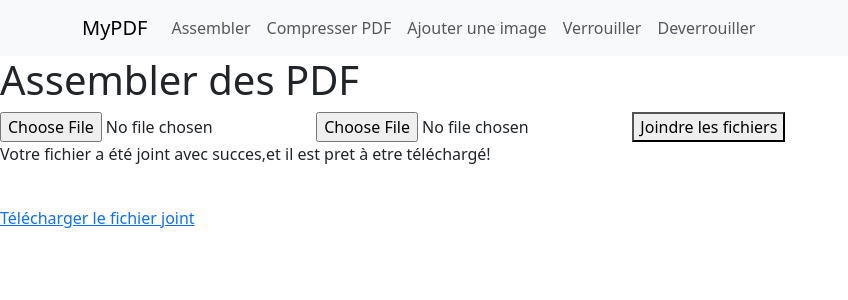
After one commit to 24eme/TurboPDF, a Django app: page /appendPdf/ in a window 1280 px wide. The commit adds this page. Shown: the top 300 px of the page, without its empty margins (0-848 px from the left). Run offline with Django 3.2, Linux system fonts and the light colour scheme; some libraries are stand-ins or nearby versions.

Commit message:
add append feature

```diff
--- /dev/null
+++ b/pdfEditor/pdfEditor/templates/appendPdf.html
@@ -0,0 +1,56 @@
+{% load static %}
+<!DOCTYPE html>
+<html>
+<head>
+    <title>Assembler des PDF</title>
+    <link rel="stylesheet" href="{%static 'css/bootstrap.min.css' %}">
+</head>
+<body>
+<div id="app">
+    <nav class="navbar navbar-expand-lg navbar-light bg-light">
+        <div class="container">
+            <a class="navbar-brand" href="/">MyPDF</a>
+            <div class="collapse navbar-collapse" id="navbarNav">
+                <ul class="navbar-nav">
+                    <li class="nav-item">
+                        <a class="nav-link" href="/appendPdf">Assembler</a>
+                    </li>
+                    <li class="nav-item">
+                        <a class="nav-link" href="/compressPdf/">Compresser PDF</a>
+                    </li>
+                    <li class="nav-item">
+                        <a class="nav-link" href="/addImage/">Ajouter une image</a>
+
+                    </li>
+                    <li>
+                        <a class="nav-link" href="/lockPdf/">Verrouiller</a>
+                    </li>
+                    <li>
+                        <a class="nav-link" href="/unlockPdf/">
+                            Deverrouiller
+                        </a>
+                    </li>
+                </ul>
+            </div>
+        </div>
+    </nav>
+    <h1>Assembler des PDF</h1>
+
+    <form enctype="multipart/form-data" id="upload-compare-pdf" method="post">
+        {% csrf_token %}
+        <input type="file" name="pdf-upload1" accept=".pdf">
+        <input type="file" name="pdf-upload2" accept=".pdf">
+        <button type="submit">Joindre les fichiers</button>
+    </form>
+    <p>Votre fichier a été joint avec succes,et il est pret à etre téléchargé!</p> <br/>
+    <div>
+        <a href="{% url 'download_append_file' %}">Télécharger le fichier joint</a>
+    </div>
+</div>
+
+<script>
+
+
+</script>
+</body>
+</html>
--- a/pdfEditor/pdfEditor/templates/homePagePdf.html
+++ b/pdfEditor/pdfEditor/templates/homePagePdf.html
@@ -16,7 +16,7 @@
                 <div class="collapse navbar-collapse" id="navbarNav">
                     <ul class="navbar-nav">
                         <li class="nav-item">
-                            <a class="nav-link" href="#">Comparer PDFs</a>
+                            <a class="nav-link" href="/appendPdf">Joindre PDF</a>
                         </li>
                         <li class="nav-item">
                             <a class="nav-link" href="/compressPdf/">Compresser PDF</a>
@@ -43,8 +43,7 @@
             <p>Utilisez les fonctionnalités ci-dessous pour manipuler vos fichiers PDF :</p>
             <ul>
                 <li>
-                    <a href="#">Comparer PDF</a> - Comparez deux fichiers PDF pour trouver les
-                    différences.
+                    <a href="appendPdf/">Joindre PDF</a> - Pour ajouter des fichiers PDF a la suite des autres.
                 </li>
                 <li>
                     <a href="compressPdf/">Compresser PDF</a> - Réduisez la taille de vos fichiers PDF en les
--- a/pdfEditor/pdfEditor/urls.py
+++ b/pdfEditor/pdfEditor/urls.py
@@ -1,12 +1,14 @@
 
 from django.contrib import admin
 from django.urls import path
-from pdfEditorApp.views import download_compressed, compressPdf, displayPdf, lockPdf, unlockPdf, addImage
-from pdfEditorApp.views import download_locked_file, download_unlocked_file, homePagePdf
+from pdfEditorApp.views import download_compressed, compressPdf, displayPdf, lockPdf, unlockPdf, addImage, appendPdf
+from pdfEditorApp.views import download_locked_file, download_unlocked_file, homePagePdf, download_append_file
 
 urlpatterns = [
     path('', homePagePdf, name='homePagePdf'),
     path('compressPdf/', compressPdf, name='compressPdf'),
+    path('appendPdf/', appendPdf, name='appendPdf'),
+    path('download_append_file', download_append_file, name='download_append_file'),
     path('admin/', admin.site.urls),
     path('download-compressed/', download_compressed, name='download_compressed'),
 
--- a/pdfEditor/pdfEditorApp/compressPdf.py
+++ b/pdfEditor/pdfEditorApp/compressPdf.py
@@ -4,7 +4,6 @@ from PIL import Image
 import os
 
 def compressPdfFunction(file):
-
     reader = PdfReader(file)
     writer = PdfWriter()
 
--- a/pdfEditor/pdfEditorApp/views.py
+++ b/pdfEditor/pdfEditorApp/views.py
@@ -1,5 +1,5 @@
 from PyPDF2 import PdfReader, PdfWriter
-from django.shortcuts import render
+#from django.shortcuts import render
 from django.http import HttpResponse, FileResponse, Http404
 from django.shortcuts import render
 from pdfEditorApp.listing.forms import inputForm
@@ -7,10 +7,13 @@ from pdfEditorApp.compressPdf import compressPdfFunction
 from pdfEditorApp.compressPdf import highCompressionPdfFunction
 from pdfEditorApp.lockPdf import lock_pdf_file, save_input_file
 from pdfEditorApp.unlockPdf import unlock_pdf_file
+from pdfEditorApp.appendPdf import append_pdf_file
 import os
 
 
 # Create your views here.
+
+
 def compressPdf(request):
     compressedFileSize = None
     form = inputForm()
@@ -30,13 +33,38 @@ def compressPdf(request):
 def homePagePdf(request):
     return render(request, 'homePagePdf.html')
 
+
 def addImage(request):
-
     return render(request, 'addImage.html')
 
 
+def appendPdf(request):
+    if request.method == 'POST':
+        uploaded_files = []
+        for file_name, file in request.FILES.items():
+            with open(file_name, 'wb') as destination:
+                for chunk in file.chunks():
+                    destination.write(chunk)
+
+            uploaded_files.append(file_name)
+
+        append_pdf_file(uploaded_files)
+
+    return render(request, 'appendPdf.html')
+
+def download_append_file(request):
+    if os.path.exists("output_file.pdf"):
+        with open("output_file.pdf", 'rb') as f:
+            response = HttpResponse(f.read(), content_type='application/pdf')
+            response['Content-Disposition'] = 'attachment; filename="output_file.pdf"'
+            response['Content-Length'] = os.path.getsize("output_file.pdf")
+            response['Content-Disposition'] += 'attachment; filename*=UTF-8\'\'output_file.pdf'
+            return response
+    else:
+        return HttpResponse("Error while downloading the file")
+
 def lockPdf(request):
-    form = inputForm() #enlever cela ppour voir si ca va marcher
+    form = inputForm()  # enlever cela ppour voir si ca va marcher
     print(form)
     if request.method == 'POST':
         password = request.POST['password']
@@ -45,12 +73,14 @@ def lockPdf(request):
 
     return render(request, 'lockPdf.html')
 
+
 def unlockPdf(request):
     if request.method == 'POST':
         password = request.POST['password']
         unlock_pdf_file(request.FILES['input_file'], password)
 
     return render(request, 'unlockPdf.html')
+
 
 def download_locked_file(request):
     if os.path.exists("encrypted_lockedFile.pdf"):
@@ -62,6 +92,7 @@ def download_locked_file(request):
             return response
     else:
         return HttpResponse("Error while downloading the file")
+
 
 def download_unlocked_file(request):
     if os.path.exists("savedFile.pdf"):
```
Also changed, not shown: pdfEditor/pdfEditorApp/appendPdf.py (added, +15 -0 lines), pdfEditor/db.sqlite3 (deleted), 3 other files.
